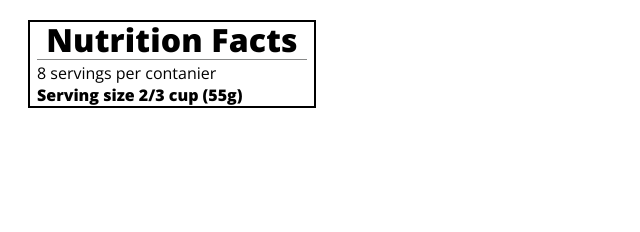
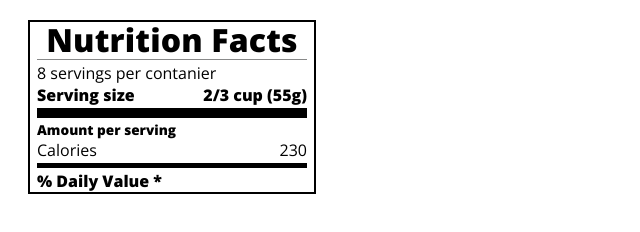
Before and after one commit to Felipe-Magalhaes-A-Carneiro/freeCodeCamp-HTML_CSS-Part_6, a plain HTML site: page index.html in a window 1280 px wide. Shown: the whole page, without its empty margins (0-640 px from the left). Drawn offline with nearby package versions, Linux system fonts and the light colour scheme.

Commit message:
update index and style

```diff
--- a/index.html
+++ b/index.html
@@ -13,11 +13,20 @@
         <header>
             <h1 class="bold">Nutrition Facts</h1>
             <div class="divider"></div>
-                <p>8 servings per contanier</p>
-                <p class="bold">Serving size 2/3 cup (55g)</p>
+            <p>8 servings per contanier</p>
+            <p class="bold">Serving size <span>2/3 cup (55g)</span></p>
         </header>
-
-
+        <div class="divider large"></div>
+        <div class="calories-info">
+            <div class="left-container">
+                <h2 class="bold small-text">Amount per serving</h2>
+                <p>Calories</p>
+            </div>
+            <span>230</span>
+        </div>
+        <div class="divider medium"></div>
+        <div class="daily-value small-text"></div>
+            <p class="bold right no-divider">% Daily Value *</p>
 
     </div>
 
--- a/style.css
+++ b/style.css
@@ -33,3 +33,30 @@ p {
 .bold {
     font-weight: 800;
 }
+
+.large {
+    height: 10px;
+}
+
+.medium {
+    height: 5px;
+}
+
+.large, .medium {
+    background-color: black;
+    border: 0;
+}
+
+.small-text {
+    font-size: 0.85rem;
+}
+
+.calories-info {
+    display: flex;
+    justify-content: space-between;
+    align-items: flex-end; /* textos alinhados na mesma linha*/
+}
+
+.calories-info h2 {
+    margin: 0;
+}
```
Also changed, not shown: print_page_finished.png (added).
